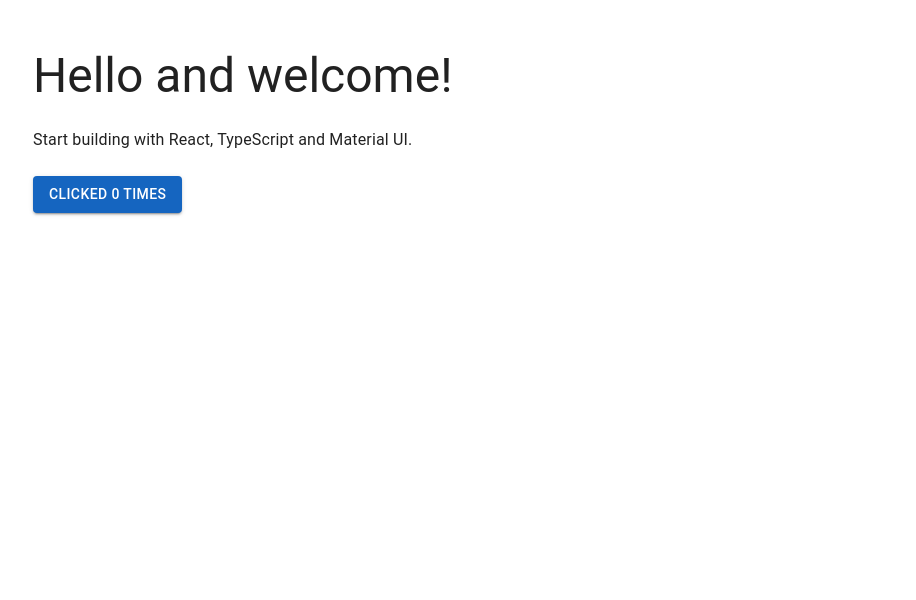
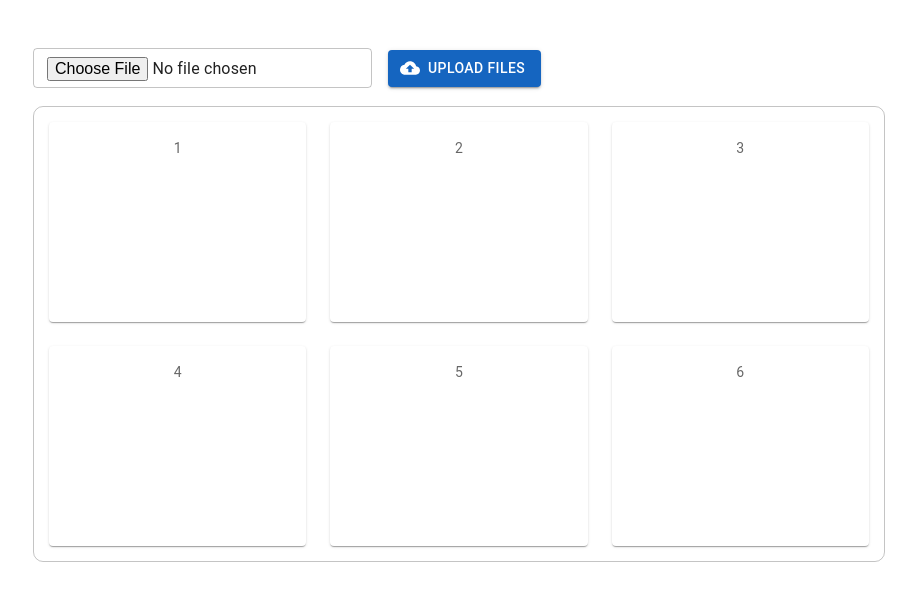
Before and after one commit to karencalpo/image-app, a React app: page / in a window 1280 px wide. Shown: the top 600 px of the page, without its empty margins (181-1097 px from the left). Built offline with nearby package versions, Linux system fonts and the light colour scheme.

Commit message:
Added new components and styling

```diff
--- a/package.json
+++ b/package.json
@@ -26,6 +26,7 @@
   "dependencies": {
     "@emotion/react": "^11.14.0",
     "@emotion/styled": "^11.14.1",
+    "@mui/icons-material": "^9.5.0",
     "@mui/material": "^9.5.0",
     "compression": "^1.8.2",
     "cors": "^2.8.6",
--- a/src/home.tsx
+++ b/src/home.tsx
@@ -1,17 +1,82 @@
 import { useState } from "react";
-import { Button, Stack, Typography } from "@mui/material";
+import { Button, TextField, Stack, Typography } from "@mui/material";
+import { styled } from '@mui/material/styles';
+import Box from '@mui/material/Box';
+import Paper from '@mui/material/Paper';
+import Grid from '@mui/material/Grid';
+import CloudUploadIcon from '@mui/icons-material/CloudUpload';
 
 const Home = () => {
-  const [count, setCount] = useState(0);
+  // const [count, setCount] = useState(0);
+  const Item = styled(Paper)(({ theme }) => ({
+    backgroundColor: '#fff',
+    ...theme.typography.body2,
+    padding: theme.spacing(2),
+    textAlign: 'center',
+    color: (theme.vars ?? theme).palette.text.secondary,
+    ...theme.applyStyles('dark', {
+      backgroundColor: '#1A2027',
+    }),
+  }));
 
   return (
-    <Stack spacing={3} sx={{ alignItems: "flex-start" }}>
-      <Typography variant="h3" component="h1">Hello and welcome!</Typography>
-      <Typography>Start building with React, TypeScript and Material UI.</Typography>
-      <Button variant="contained" onClick={() => setCount(value => value + 1)}>
-        Clicked {count} {count === 1 ? "time" : "times"}
-      </Button>
-    </Stack>
+    <>
+      <div
+        style={{
+          marginBottom: "10px"
+        }}
+      >
+        <TextField
+          id="outlined-basic"
+          variant="outlined"
+          slotProps={{ htmlInput: { 'type': 'file' } }}
+          size="small"
+          sx={{
+            marginBottom: 1
+          }}
+        />
+        <Button
+          type="submit"
+          role={undefined}
+          variant="contained"
+          tabIndex={-1}
+          startIcon={<CloudUploadIcon />}
+          sx={{
+            marginLeft: 2,
+            marginTop: 0.25
+          }}
+        >
+          Upload files
+        </Button>
+      </div>
+      <Box
+        sx={{
+          flexGrow: 1,
+          borderStyle: "solid",
+          borderWidth: "1px",
+          borderColor: "rgba(0, 0, 0, 0.23)",
+          borderRadius: "10px",
+          padding: "15px",
+        }}
+      >
+        <Grid container spacing={{ xs: 2, md: 3 }} columns={{ xs: 4, sm: 8, md: 12 }}>
+          {Array.from(Array(6)).map((_, index) => (
+            <Grid
+              key={index}
+              size={{ xs: 2, sm: 4, md: 4 }}
+              sx={{
+                objectFit: "cover",
+                "& .MuiPaper-root": {
+                  height: "200px"
+                }
+              }}
+            >
+              <Item>{index + 1}</Item>
+            </Grid>
+          ))}
+        </Grid>
+      </Box>
+    </>
   );
 };
 
--- a/src/index.html
+++ b/src/index.html
@@ -4,7 +4,7 @@
     <meta charset="UTF-8" />
     <meta name="viewport" content="width=device-width, initial-scale=1" />
     <meta name="theme-color" content="#1565c0" />
-    <title>Clean Start TypeScript</title>
+    <title>Image App</title>
   </head>
   <body>
     <noscript>This application needs JavaScript to run.</noscript>
--- a/tsconfig.json
+++ b/tsconfig.json
@@ -12,7 +12,7 @@
     "resolveJsonModule": true,
     "sourceMap": true,
     "skipLibCheck": true,
-    "types": ["react", "react-dom"]
+    "types": ["react", "react-dom", "node"]
   },
   "include": ["src"]
 }
```
Also changed, not shown: 1 other file (tests, documents, lock files or other folders).
